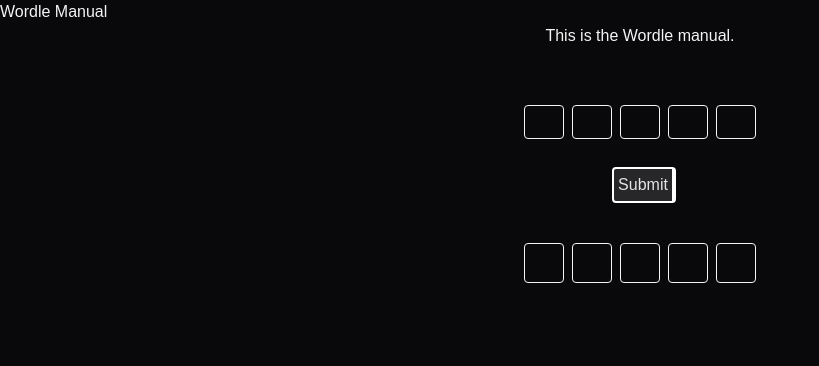
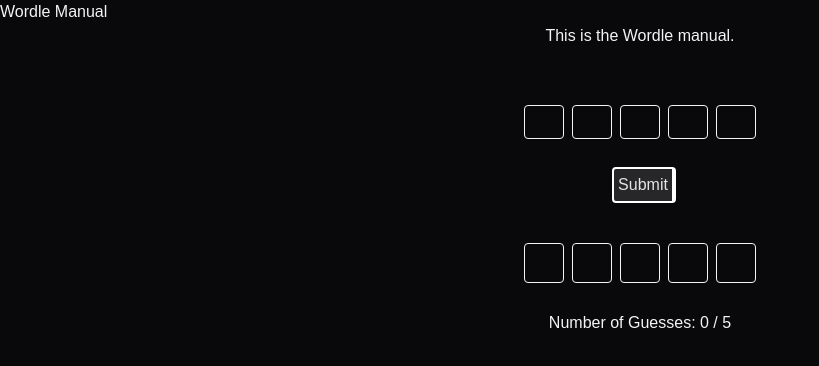
Before and after one commit to franco-ortega/wordle-clone, a Next.js app: page /manual in a window 1280 px wide. Shown: the top 366 px of the page, without its empty margins (0-819 px from the left). Built offline with nearby package versions, Linux system fonts and the light colour scheme.

Commit message:
display number of guesses

```diff
--- a/src/app/manual/page.tsx
+++ b/src/app/manual/page.tsx
@@ -145,6 +145,7 @@
 					<section>Correct: {guess === targetWord ? 'Yes' : 'No'}</section>
 				)}
 				{displayAnswer && <section>Answer: {targetWord}</section>}
+				<div>Number of Guesses: {numberOfGuesses} / 5</div>
 			</main>
 		</div>
 	);
```
